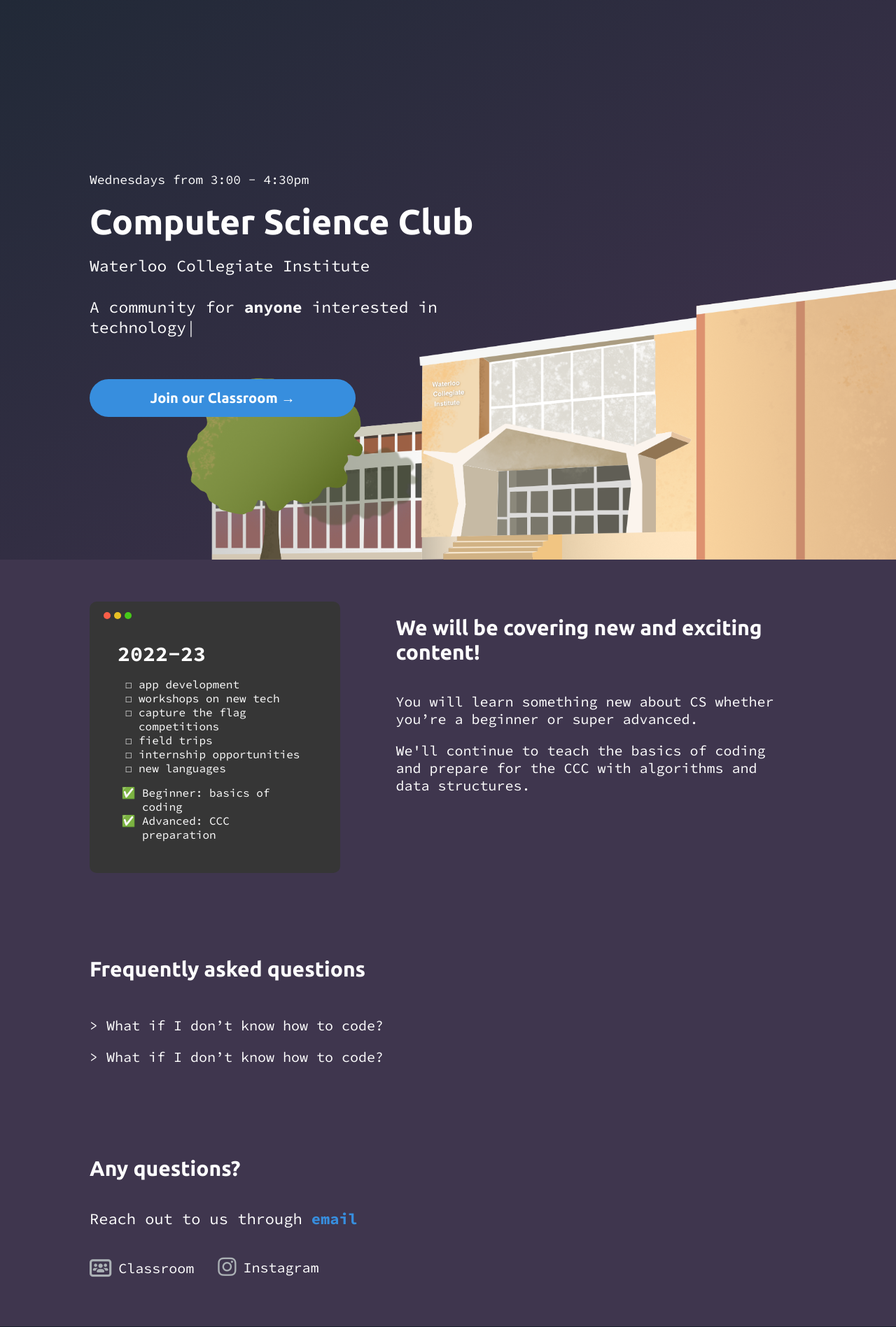
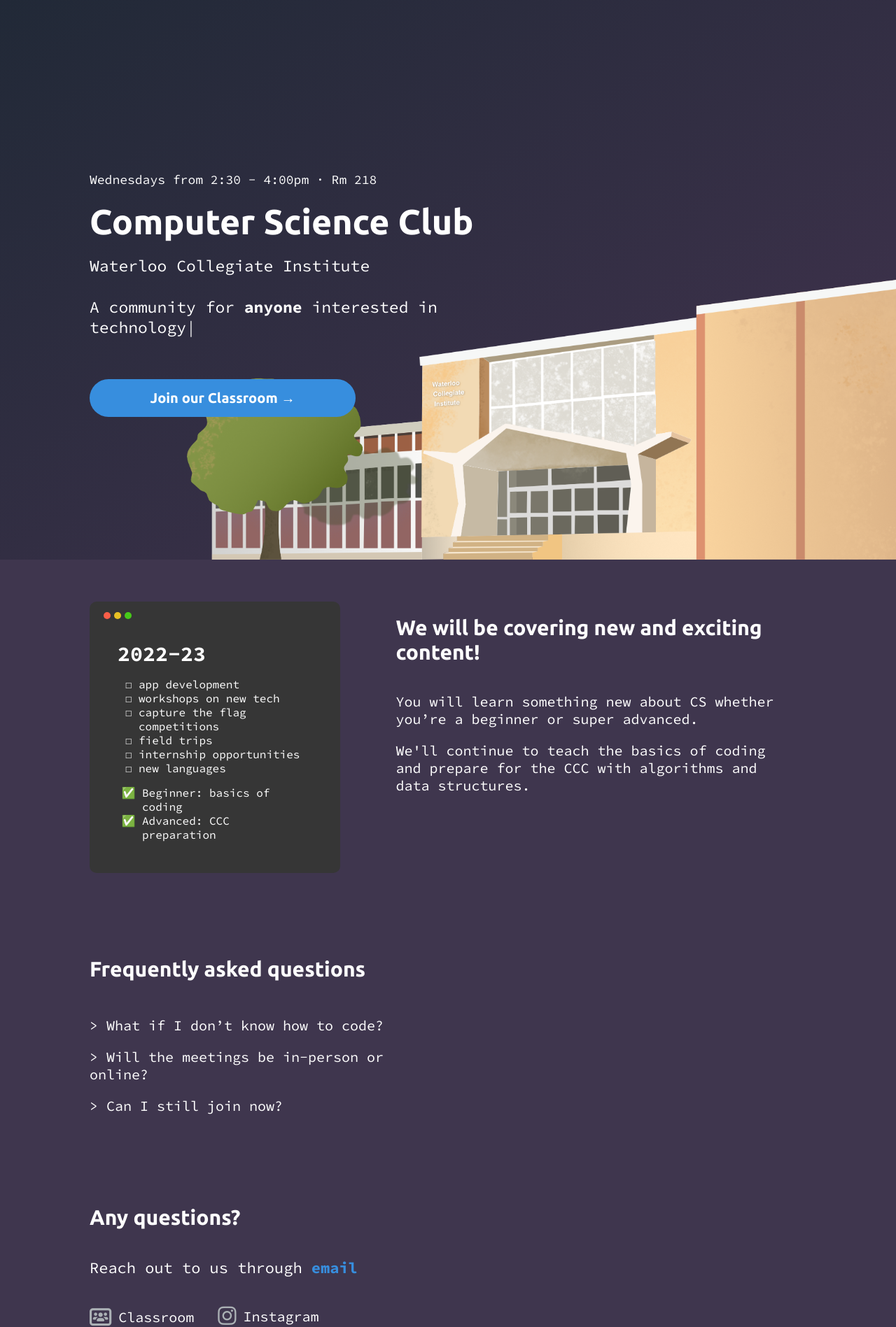
Before and after one commit to MiniCube11/wcics, a Flask app: page / in a window 1280 px wide. Shown: the top 1897 px of the page at 70% size. Run offline with Flask 2, Linux system fonts and the light colour scheme; some libraries are stand-ins or nearby versions.

Commit message:
Update faq and meeting time on home page

```diff
--- /dev/null
+++ b/app/constants.py
@@ -0,0 +1,14 @@
+faq = [
+    {
+        "question": "What if I don’t know how to code?",
+        "answer": "We will be teaching the basics of coding in the beginner class, so you don’t need any previous knowledge to attend.",
+    },
+    {
+        "question": "Will the meetings be in-person or online?",
+        "answer": "Our meetings will be in-person this year!",
+    },
+    {
+        "question": "Can I still join now?",
+        "answer": "You’re welcome to join our meetings at any time of the year :)",
+    },
+]
--- a/app/routes/main.py
+++ b/app/routes/main.py
@@ -1,8 +1,9 @@
 from flask import Blueprint, render_template
+from app.constants import faq
 
 bp = Blueprint('main', __name__)
 
 
 @bp.route('/')
 def index():
-    return render_template('main/index.html', home=True)
+    return render_template('main/index.html', faq=faq, home=True)
--- a/app/templates/main/index.html
+++ b/app/templates/main/index.html
@@ -32,7 +32,7 @@
 </nav>
 
 <div id="landing">
-    <p class="meeting-time">Wednesdays from 3:00 - 4:30pm</p>
+    <p class="meeting-time">Wednesdays from 2:30 - 4:00pm · Rm 218</p>
     <h1>Computer Science Club</h1>
     <p class="school">Waterloo Collegiate Institute</p>
     <p class="tagline">A community for <b>anyone</b> interested in <br><span class="typing-animation"></span></p>
@@ -71,27 +71,18 @@
 
 <div id="faq">
     <h2>Frequently asked questions</h2>
-    <input id="faq1" type="checkbox">
-    <label for="faq1" class="faq-container">
+    {% for question in faq %}
+        <input id="faq{{ loop.index }}" type="checkbox">
+        <label for="faq{{ loop.index }}" class="faq-container">
             <p class="faq-heading">
                 <span class="faq-arrow">></span>
-            What if I don’t know how to code?
+                {{ question.question }}
             </p>
             <div class="faq-body">
-            <p class="faq-text">We will be teaching the basics of coding in the beginner class, so you don’t need any previous knowledge to attend.</p>
+                <p class="faq-text">{{ question.answer }}</p>
             </div>
         </label>
-
-    <input id="faq2" type="checkbox">
-    <label for="faq2" class="faq-container">
-        <p class="faq-heading">
-            <span class="faq-arrow">></span>
-            What if I don’t know how to code?
-        </p>
-        <div class="faq-body">
-            <p class="faq-text">We will be teaching the basics of coding in the beginner class, so you don’t need any previous knowledge to attend.</p>
-        </div>
-    </label>
+    {% endfor %}
 </div>
 
 <div id="contact">
```
Lines whose indentation alone changed are shown as unchanged.
